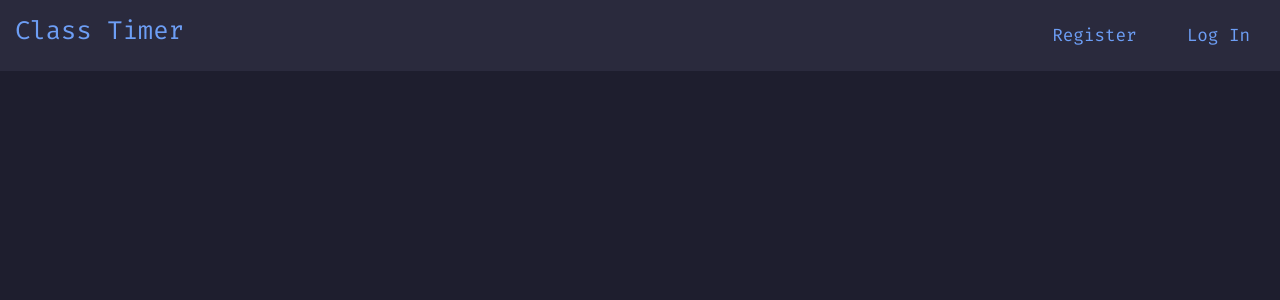
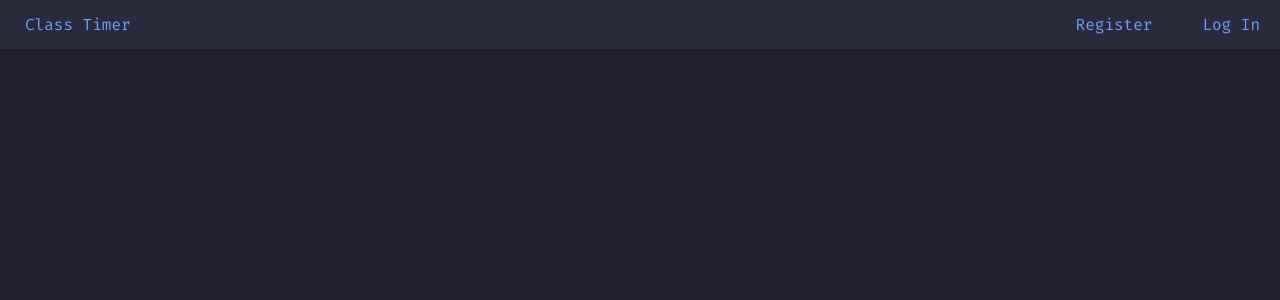
Before and after one commit to storchdev/class-timer, a Flask app: template webapp/class_timer/templates/base.html in a window 1280 px wide. Shown: the top 300 px of the page. Run offline with Flask 3, Linux system fonts and the light colour scheme; the template is opened without the code that fills it, so the values that code supplies are empty.

Commit message:
fix more styling

```diff
--- a/webapp/class_timer/static/style.css
+++ b/webapp/class_timer/static/style.css
@@ -80,24 +80,26 @@ nav:hover {
 }
 
 nav h1 {
-  font-size: 1.6em;
+  font-size: 1em;
   font-weight: normal;
   color: #6d9ef5;
   transition: color 0.5s ease;
-  padding: 10px;
-  margin: 0px;
+  display: flex;
+  align-items: center;
+  margin-left: 20px;
+
 }
 
 nav ul {
   list-style-type: none;
   display: inline-flex;
   gap: 20px;
-  padding: 10px;
+  padding: 0px;
   margin: 0;
 }
 
 nav li {
-  font-size: 1.1em;
+  font-size: 1em;
   padding: 10px 15px;
   transition: color 0.5s ease;
   /* Smooth text color transition */
```
